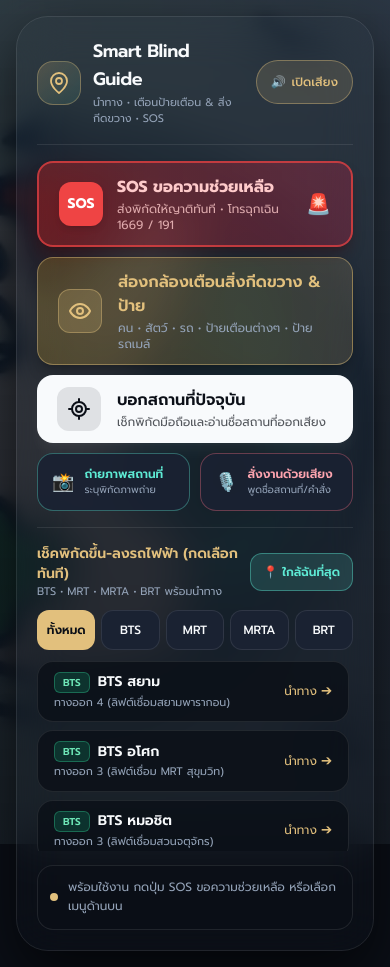
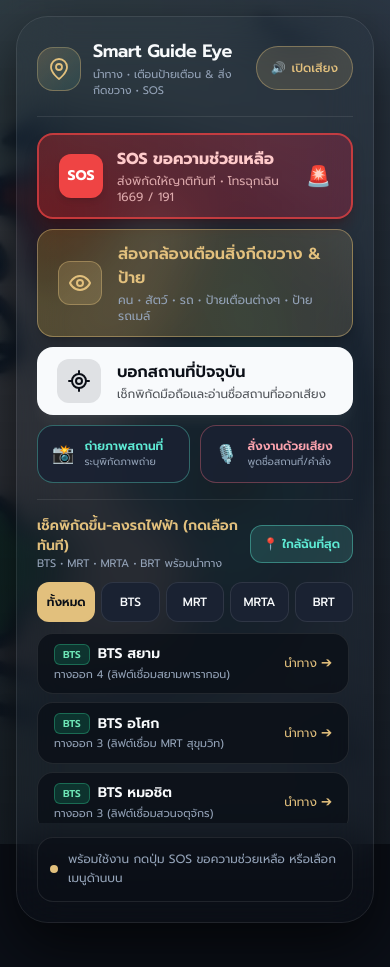
Before and after one commit to MERYL-tech/App-gps-offline, a plain HTML site: page index.html in a window 390 px wide. After the commit the page ends 939 px from the top, so only its background shows below. Drawn offline with nearby package versions, Linux system fonts and the light colour scheme.

Commit message:
edit name

```diff
--- a/index.html
+++ b/index.html
@@ -121,7 +121,7 @@
                     </svg>
                 </div>
                 <div>
-                    <h1 class="text-lg sm:text-xl font-semibold text-textPrimary tracking-tight">Smart Blind Guide</h1>
+                    <h1 class="text-lg sm:text-xl font-semibold text-textPrimary tracking-tight">Smart Guide Eye</h1>
                     <p class="text-[11px] text-textSecondary mt-0.5">นำทาง • เตือนป้ายเตือน &amp; สิ่งกีดขวาง • SOS</p>
                 </div>
             </div>
```
